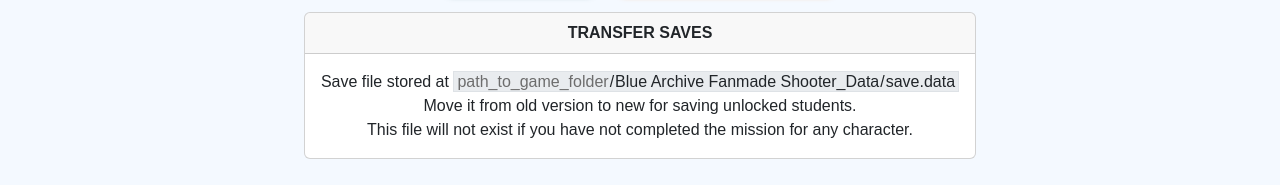
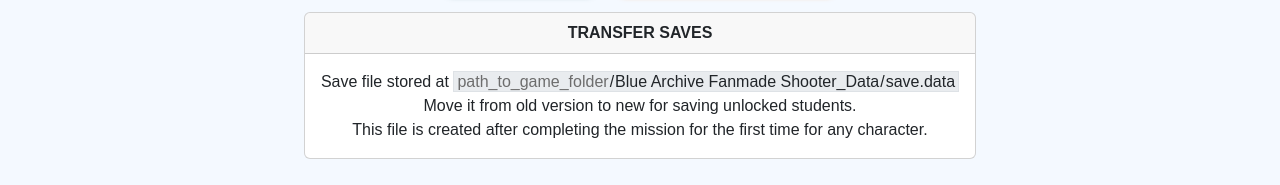
Before and after one commit to moozaart/Blue-Archive-Fanmade-Shooter, a plain HTML site: page docs/index.html in a window 1280 px wide. Shown: the part 615-800 px from the top of the page. Drawn offline with Linux system fonts and the light colour scheme.

Commit message:
Website fix for stupid google

```diff
--- a/docs/index.html
+++ b/docs/index.html
@@ -224,7 +224,7 @@
       <div itemprop="text">
 		Save file stored at <span class="bg-body-secondary border" style="padding: 1px 3px;"><span class="path-game-folder">path_to_game_folder</span><span class="path-separator">/</span>Blue Archive Fanmade Shooter_Data<span class="path-separator">/</span>save.data</span><br />
 		Move it from old version to new for saving unlocked students.<br />
-		This file will not exist if you have not completed the mission for any character.
+        This file is created after completing the mission for the first time for any character.
       </div>
     </div>
   </div>
```
